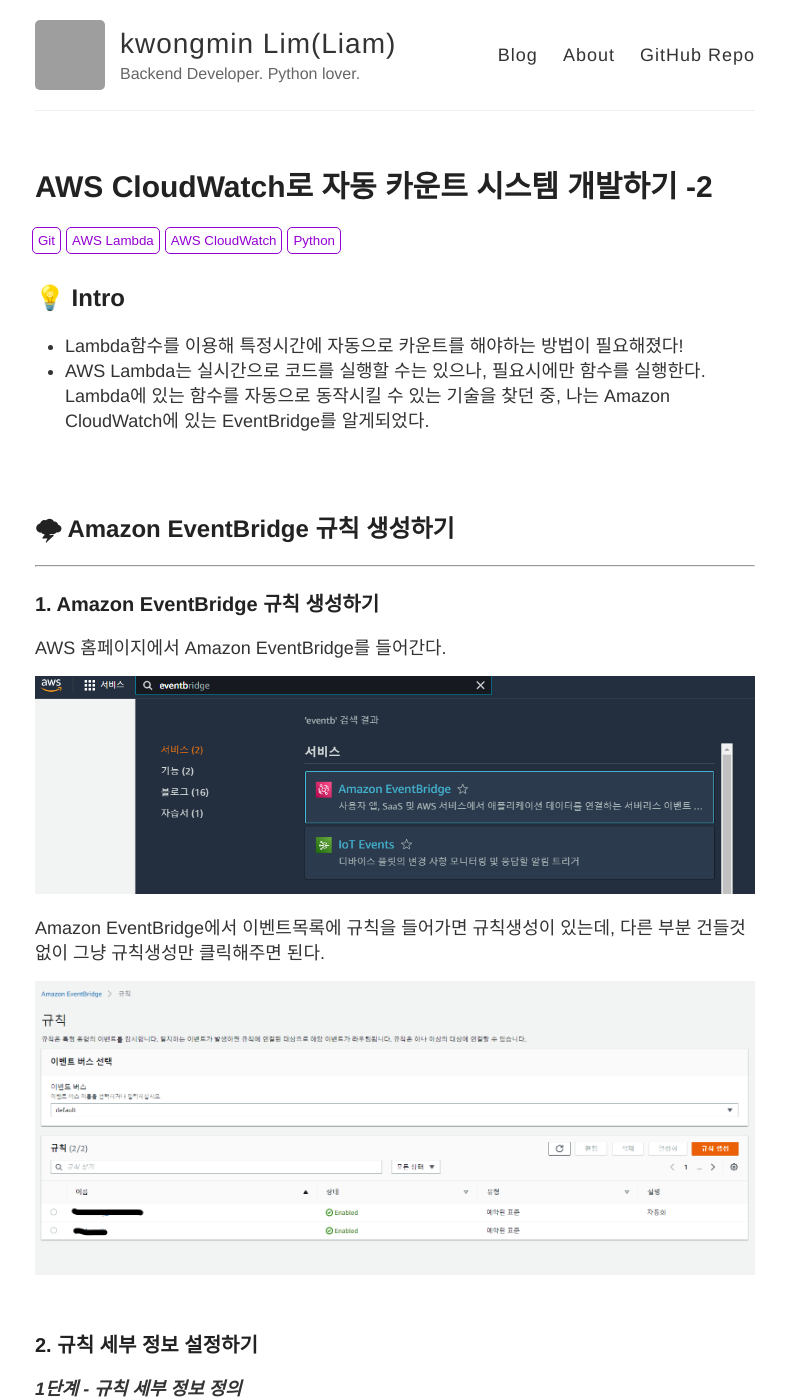
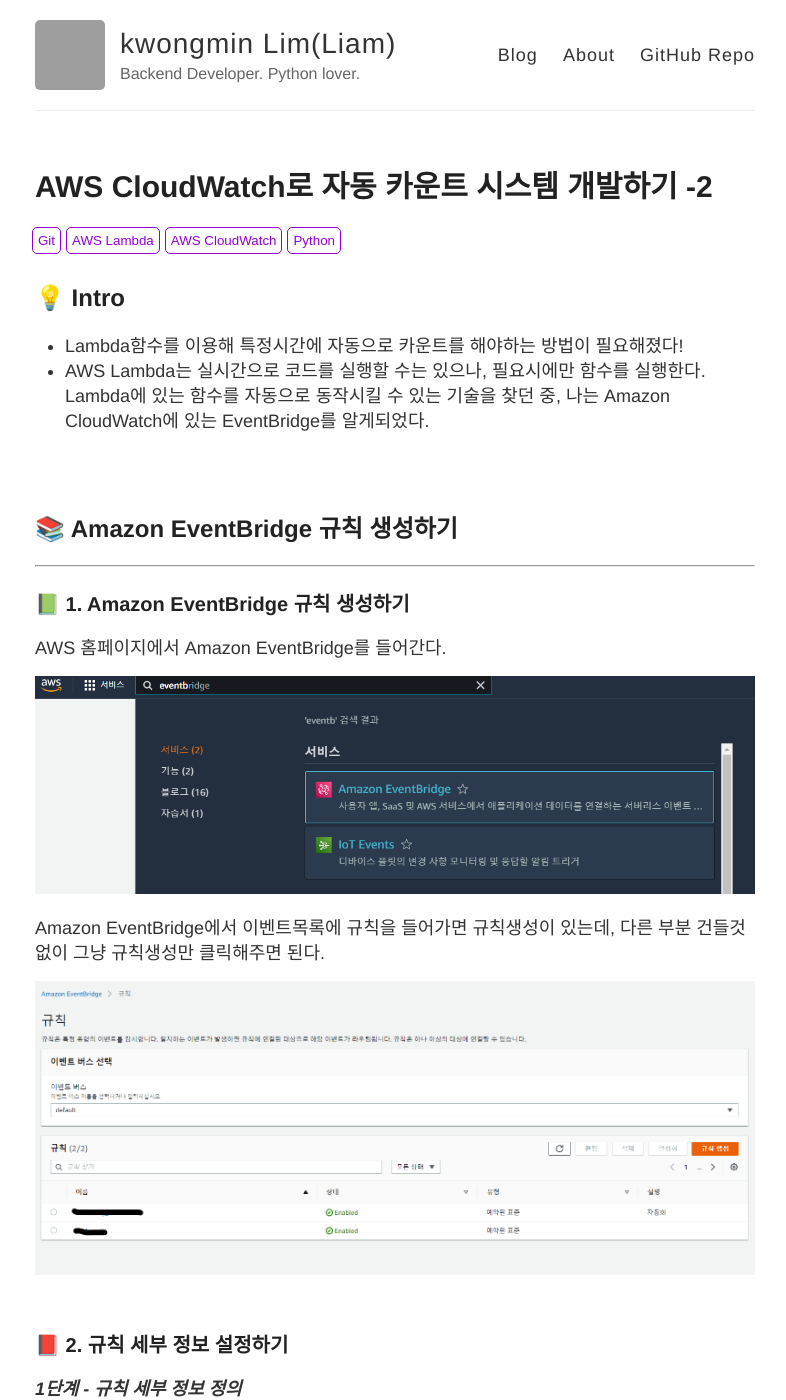
Before and after one commit to liampoet/liampoet.github.io-test2, a Jekyll site: the page built from _posts/2022-4-6-Lambda-CloudWatch-2.md, in a window 1280 px wide and 1400 px high. Shown: the whole window, without its empty margins (245-1031 px from the left). Built offline with Jekyll 4.4.1, drawn with Linux system fonts in a browser that asks for light colours; comment, search, counter and statistics services are not loaded; grey boxes are pictures that could not be loaded.

```diff
--- a/_posts/2022-4-6-Lambda-CloudWatch-2.md
+++ b/_posts/2022-4-6-Lambda-CloudWatch-2.md
@@ -12,9 +12,9 @@ etc: Amazon EventBridge cron 설정하기
 <br>
 <br>
 
-## 🌩 Amazon EventBridge 규칙 생성하기
+## 📚 Amazon EventBridge 규칙 생성하기
 ---------------------------------------
-### 1. Amazon EventBridge 규칙 생성하기
+### 📗 1. Amazon EventBridge 규칙 생성하기
 
 AWS 홈페이지에서 Amazon EventBridge를 들어간다.
 
@@ -26,7 +26,7 @@ Amazon EventBridge에서 이벤트목록에 규칙을 들어가면 규칙생성
 <br>
 <br>
 
-### 2. 규칙 세부 정보 설정하기
+### 📕 2. 규칙 세부 정보 설정하기
 
 ***1단계 - 규칙 세부 정보 정의***
 
```
